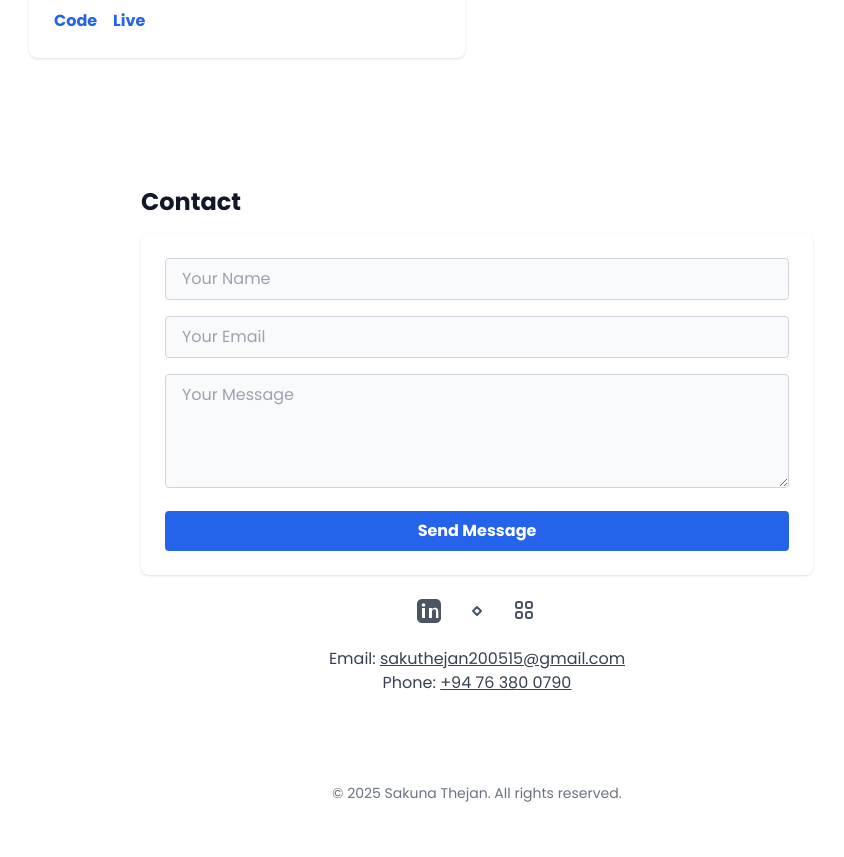
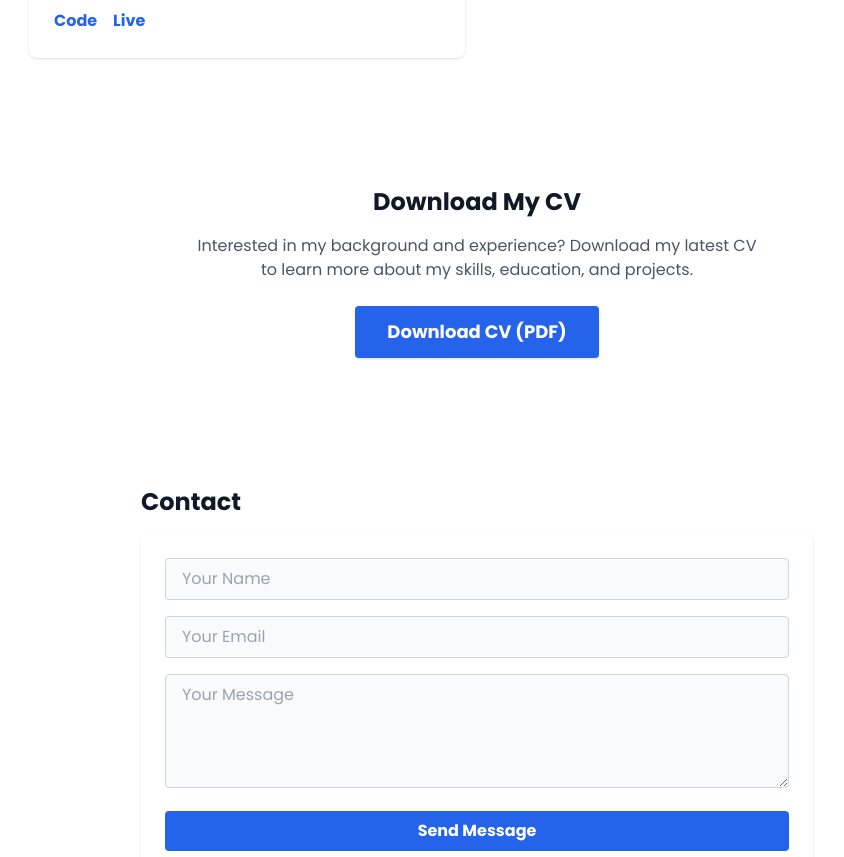
Before and after one commit to sakunathejan/multi-potfolio, a React (Vite) app: page / in a window 1280 px wide. Shown: the part 1940-2797 px from the top of the page, without its empty margins (163-1007 px from the left). Before the commit the page ends 2767 px from the top, so only its background shows below. Built offline with nearby package versions, Linux system fonts and the light colour scheme.

Commit message:
added my cv and implemented the cv section with download button ✅🔥

```diff
--- a/src/App.jsx
+++ b/src/App.jsx
@@ -6,11 +6,13 @@ import About from './components/About';
 import Projects from './components/Projects';
 import Contact from './components/Contact';
 import Header from './components/Header';
+import DownloadCV from './components/DownloadCV';
 
 const sections = [
   { id: 'home', label: 'Home' },
   { id: 'about', label: 'About Me' },
   { id: 'projects', label: 'Projects' },
+  { id: 'cv', label: 'Download CV' },
   { id: 'contact', label: 'Contact' },
 ];
 
@@ -50,6 +52,9 @@ function AppContent() {
           <motion.section id="projects" className="py-16 scroll-mt-20" initial={{ opacity: 0, y: 40 }} animate={{ opacity: 1, y: 0 }} exit={{ opacity: 0, y: 40 }} transition={{ duration: 0.7, delay: 0.2 }}>
             <Projects />
           </motion.section>
+          <motion.section id="cv" className="py-16 scroll-mt-20" initial={{ opacity: 0, y: 40 }} animate={{ opacity: 1, y: 0 }} exit={{ opacity: 0, y: 40 }} transition={{ duration: 0.7, delay: 0.25 }}>
+            <DownloadCV />
+          </motion.section>
           <motion.section id="contact" className="py-16 scroll-mt-20" initial={{ opacity: 0, y: 40 }} animate={{ opacity: 1, y: 0 }} exit={{ opacity: 0, y: 40 }} transition={{ duration: 0.7, delay: 0.3 }}>
             <Contact />
           </motion.section>
--- /dev/null
+++ b/src/components/DownloadCV.jsx
@@ -0,0 +1,22 @@
+import React from 'react';
+import { motion } from 'framer-motion';
+
+export default function DownloadCV() {
+  return (
+    <div className="flex flex-col items-center justify-center">
+      <h2 className="text-2xl font-bold mb-4">Download My CV</h2>
+      <p className="mb-6 text-gray-600 dark:text-gray-300 text-center max-w-xl">
+        Interested in my background and experience? Download my latest CV to learn more about my skills, education, and projects.
+      </p>
+      <motion.a
+        href="../public/cv/Sakuna_Thejan_CV.pdf"
+        download
+        className="inline-block px-8 py-3 bg-primary-600 text-white font-bold rounded shadow hover:bg-primary-700 dark:bg-primary-500 dark:hover:bg-primary-600 transition focus:outline-none focus:ring-2 focus:ring-primary-400 focus:ring-offset-2 text-lg"
+        whileHover={{ scale: 1.08 }}
+        whileTap={{ scale: 0.96 }}
+      >
+        Download CV (PDF)
+      </motion.a>
+    </div>
+  );
+}
```
Also changed, not shown: 1 other file (tests, documents, lock files or other folders).
